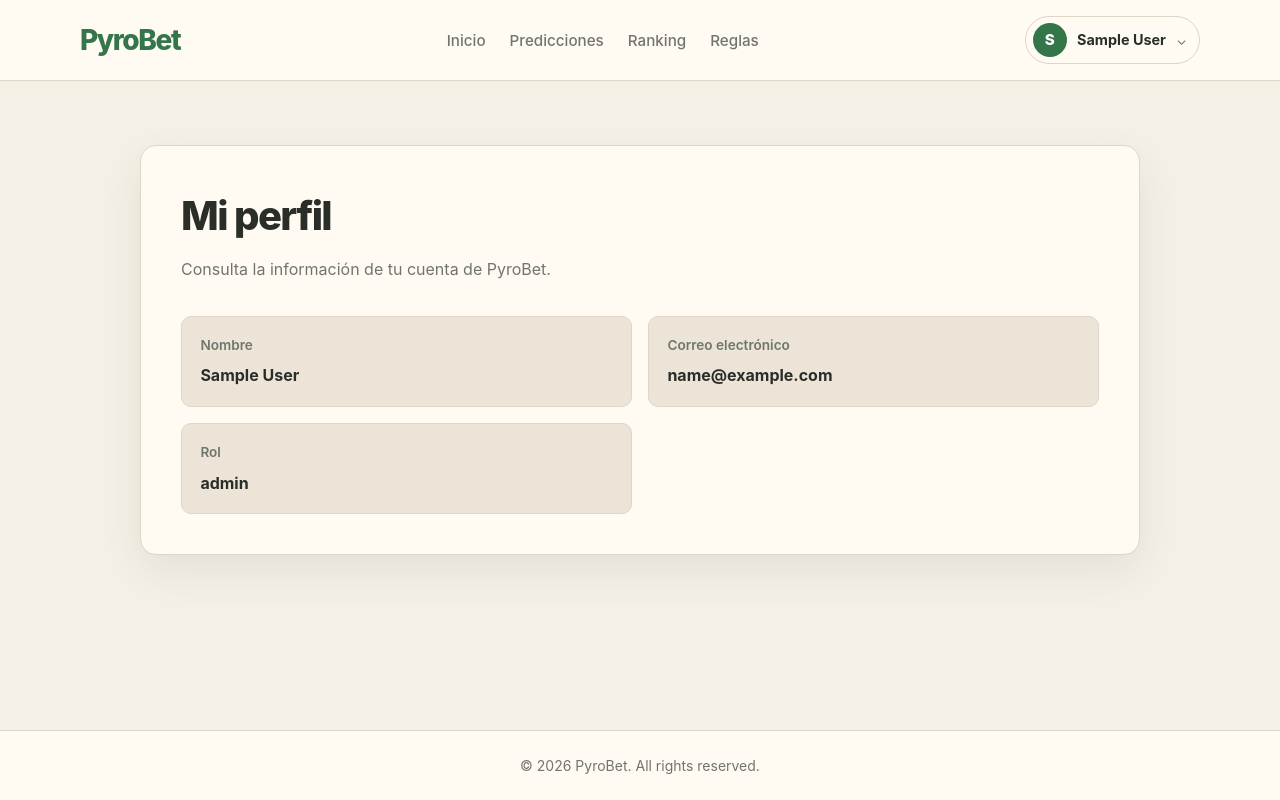
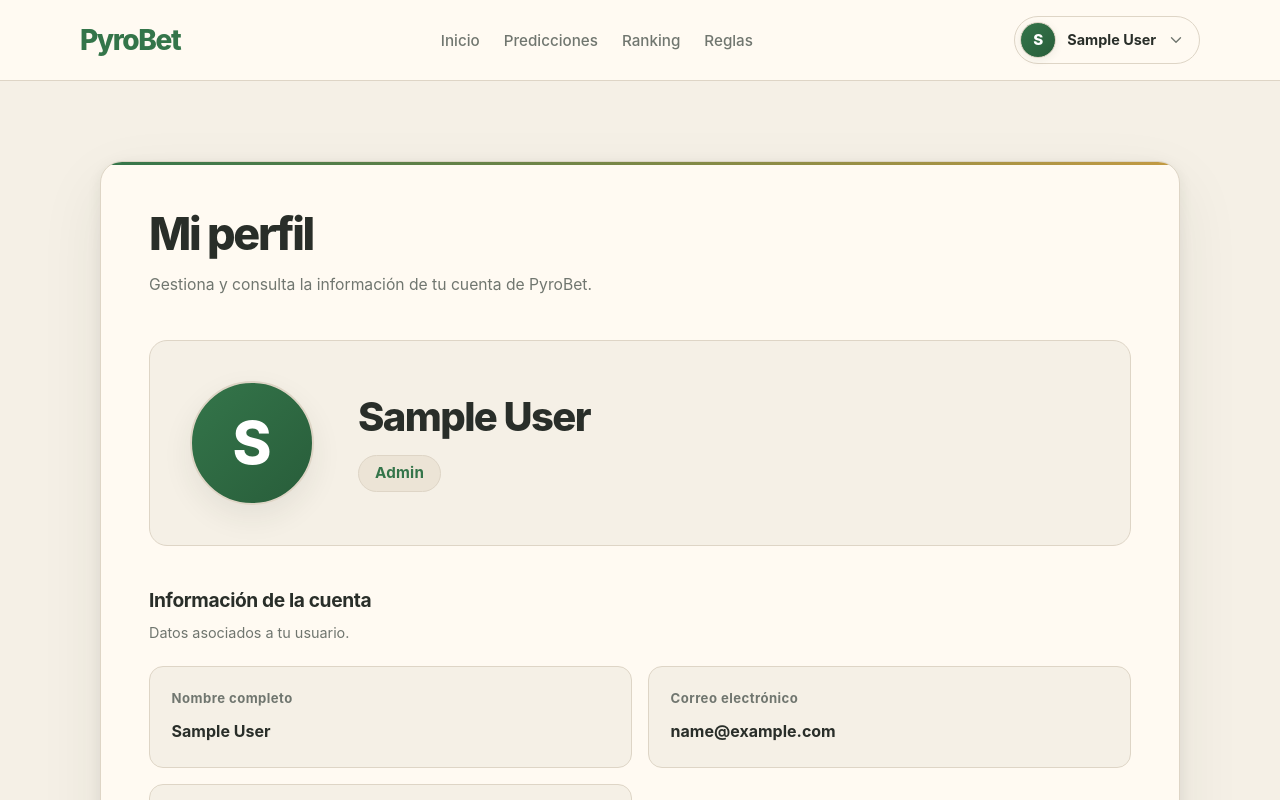
Before and after one commit to DylanGoncalvesDev/pyrobet-frontend, a React (Vite) app: page /profile in a window 1280 px wide. Shown: the top 800 px of the page. Built offline with nearby package versions, Linux system fonts and the light colour scheme; no server answers; sample sign-in values are in the browser's storage.

Commit message:
style(profile): refine profile layout and chevron icon

```diff
--- a/src/App.css
+++ b/src/App.css
@@ -20,6 +20,9 @@ body {
 .site-header {
     background-color: var(--surface-color);
     border-bottom: 1px solid var(--border-color);
+    position: relative;
+    z-index: 1000;
+    overflow: visible;
 }
 
 .header-container {
@@ -31,6 +34,7 @@ body {
     align-items: center;
     justify-content: space-between;
     gap: 1.5rem;
+    overflow: visible;
 }
 
 .brand-name {
--- a/src/components/UserProfileMenu.css
+++ b/src/components/UserProfileMenu.css
@@ -1,14 +1,17 @@
 .profile-menu {
     position: relative;
+    z-index: 1001;
+    display: flex;
+    align-items: center;
 }
 
 .profile-menu__trigger {
     display: inline-flex;
     align-items: center;
-    gap: 0.65rem;
-    min-height: 44px;
-    max-width: 240px;
-    padding: 0.35rem 0.75rem 0.35rem 0.4rem;
+    gap: 0.7rem;
+    min-height: 46px;
+    max-width: 250px;
+    padding: 0.3rem 0.85rem 0.3rem 0.35rem;
     background-color: var(--surface-color);
     color: var(--text-color);
     border: 1px solid var(--border-color);
@@ -16,12 +19,15 @@
     font: inherit;
     cursor: pointer;
     transition:
-        background-color 0.2s ease,
-        border-color 0.2s ease;
+        background-color 180ms ease,
+        border-color 180ms ease,
+        box-shadow 180ms ease;
 }
 
 .profile-menu__trigger:hover {
     background-color: var(--surface-secondary);
+    border-color: var(--accent-color);
+    box-shadow: 0 4px 14px var(--shadow-color);
 }
 
 .profile-menu__trigger:focus-visible {
@@ -29,20 +35,32 @@
     outline-offset: 3px;
 }
 
-.profile-menu__avatar {
+.profile-menu__avatar,
+.profile-menu__identity-avatar {
     display: grid;
     flex-shrink: 0;
     place-items: center;
-    width: 34px;
-    height: 34px;
-    background-color: var(--accent-color);
+    aspect-ratio: 1;
+    background: linear-gradient(
+        135deg,
+        var(--accent-color),
+        var(--accent-hover-color)
+    );
     color: var(--accent-contrast-color);
+    border: 1px solid var(--border-color);
     border-radius: 50%;
+    font-weight: 800;
+    line-height: 1;
+}
+
+.profile-menu__avatar {
+    width: 36px;
     font-size: 0.95rem;
-    font-weight: 800;
+    box-shadow: 0 2px 8px var(--shadow-color);
 }
 
 .profile-menu__name {
+    max-width: 150px;
     overflow: hidden;
     color: var(--text-color);
     font-size: 0.9rem;
@@ -52,86 +70,155 @@
 }
 
 .profile-menu__chevron {
+    display: grid;
     flex-shrink: 0;
+    place-items: center;
     color: var(--muted-text-color);
-    font-size: 0.85rem;
+}
+
+.profile-menu__chevron svg {
+    display: block;
+    transition:
+    transform 220ms ease,
+    color 180ms ease;
+}
+
+.profile-menu__trigger[aria-expanded="true"] .profile-menu__chevron svg {
+    color: var(--accent-color);
+    transform: rotate(180deg);
 }
 
 .profile-menu__dropdown {
     position: absolute;
-    z-index: 1000;
-    top: calc(100% + 0.65rem);
+    z-index: 1100;
+    top: calc(100% + 0.75rem);
     right: 0;
-    width: min(290px, calc(100vw - 2rem));
-    padding: 0.5rem;
+    width: min(320px, calc(100vw - 2rem));
+    padding: 0.55rem;
     background-color: var(--surface-color);
+    color: var(--text-color);
     border: 1px solid var(--border-color);
-    border-radius: 12px;
-    box-shadow: 0 16px 40px var(--shadow-color);
+    border-radius: 18px;
+    box-shadow:
+        0 24px 60px var(--shadow-color),
+        0 4px 14px var(--shadow-color);
+    opacity: 0;
+    visibility: hidden;
+    pointer-events: none;
+    transform: translateY(-8px) scale(0.985);
+    transform-origin: top right;
+    transition:
+        opacity 180ms ease,
+        transform 180ms ease,
+        visibility 0s linear 180ms;
 }
 
-.profile-menu__dropdown[hidden] {
-    display: none;
+.profile-menu__dropdown.is-open {
+    opacity: 1;
+    visibility: visible;
+    pointer-events: auto;
+    transform: translateY(0) scale(1);
+    transition:
+        opacity 180ms ease,
+        transform 180ms ease,
+        visibility 0s linear 0s;
 }
 
 .profile-menu__identity {
+    display: grid;
+    grid-template-columns: 48px minmax(0, 1fr);
+    align-items: center;
+    gap: 0.85rem;
+    padding: 1rem;
+    background-color: var(--surface-secondary);
+    border: 1px solid var(--border-color);
+    border-radius: 13px;
+}
+
+.profile-menu__identity-avatar {
+    width: 48px;
+    font-size: 1.2rem;
+    box-shadow: 0 4px 12px var(--shadow-color);
+}
+
+.profile-menu__identity-details {
     display: flex;
+    min-width: 0;
     flex-direction: column;
-    gap: 0.3rem;
-    padding: 0.85rem;
+    align-items: flex-start;
+    gap: 0.35rem;
 }
 
 .profile-menu__identity-name {
+    max-width: 100%;
     color: var(--text-color);
-    font-size: 0.95rem;
-    font-weight: 700;
+    font-size: 0.98rem;
+    font-weight: 750;
+    overflow-wrap: anywhere;
 }
 
 .profile-menu__identity-email {
+    max-width: 100%;
+    color: var(--muted-text-color);
+    font-size: 0.82rem;
+    line-height: 1.5;
     overflow-wrap: anywhere;
-    color: var(--muted-text-color);
-    font-size: 0.85rem;
 }
 
 .profile-menu__identity-role {
-    align-self: flex-start;
-    margin-top: 0.25rem;
-    padding: 0.2rem 0.5rem;
-    background-color: var(--surface-secondary);
-    color: var(--muted-text-color);
+    display: inline-flex;
+    align-items: center;
+    margin-top: 0.15rem;
+    padding: 0.25rem 0.6rem;
+    background-color: var(--surface-color);
+    color: var(--accent-color);
+    border: 1px solid var(--border-color);
     border-radius: 999px;
-    font-size: 0.75rem;
-    font-weight: 600;
+    font-size: 0.72rem;
+    font-weight: 750;
     text-transform: capitalize;
 }
 
 .profile-menu__divider {
     height: 1px;
-    margin: 0.25rem 0.5rem;
+    margin: 0.65rem 0.5rem;
     background-color: var(--border-color);
+}
+
+.profile-menu__actions {
+    display: flex;
+    flex-direction: column;
+    gap: 0.25rem;
 }
 
 .profile-menu__item {
     display: flex;
     align-items: center;
+    justify-content: space-between;
+    gap: 1rem;
     width: 100%;
-    min-height: 42px;
-    padding: 0.7rem 0.85rem;
+    min-height: 46px;
+    padding: 0.75rem 0.9rem;
     background-color: transparent;
     color: var(--text-color);
-    border: none;
-    border-radius: 8px;
+    border: 1px solid transparent;
+    border-radius: 10px;
     font: inherit;
     font-size: 0.9rem;
+    font-weight: 600;
+    line-height: 1.4;
     text-align: left;
     text-decoration: none;
     cursor: pointer;
-    transition: background-color 0.2s ease;
+    transition:
+        background-color 160ms ease,
+        color 160ms ease,
+        border-color 160ms ease;
 }
 
-.profile-menu__item:hover,
-.profile-menu__item:focus-visible {
+.profile-menu__item:hover {
     background-color: var(--surface-secondary);
+    color: var(--accent-color);
 }
 
 .profile-menu__item:focus-visible {
@@ -143,12 +230,49 @@
     color: var(--secondary-color);
 }
 
+.profile-menu__item--danger:hover {
+    background-color: var(--surface-secondary);
+    color: var(--secondary-color);
+    border-color: var(--border-color);
+}
+
+.profile-menu__item-arrow {
+    flex-shrink: 0;
+    color: var(--muted-text-color);
+    font-size: 1rem;
+    opacity: 0.75;
+    transition:
+        color 160ms ease,
+        transform 160ms ease;
+}
+
+.profile-menu__item:hover .profile-menu__item-arrow {
+    color: currentColor;
+    transform: translate(2px, -2px);
+}
+
 @media (max-width: 480px) {
     .profile-menu__trigger {
-        max-width: 190px;
+        max-width: 200px;
     }
 
     .profile-menu__name {
         max-width: 105px;
     }
+
+    .profile-menu__dropdown {
+        width: min(300px, calc(100vw - 1.5rem));
+    }
 }
+
+@media (prefers-reduced-motion: reduce) {
+    .profile-menu__trigger,
+    .profile-menu__chevron svg {
+        transition: none;
+    }
+    .profile-menu__dropdown,
+    .profile-menu__item,
+    .profile-menu__item-arrow {
+        transition: none;
+    }
+}
--- a/src/components/UserProfileMenu.jsx
+++ b/src/components/UserProfileMenu.jsx
@@ -41,8 +41,8 @@ function UserProfileMenu() {
     }, [isOpen]);
 
     function handleLogout() {
+        setIsOpen(false);
         logout();
-        setIsOpen(false);
         navigate('/', { replace: true });
     }
 
@@ -66,16 +66,36 @@ function UserProfileMenu() {
                 </span>
 
                 <span className="profile-menu__chevron" aria-hidden="true">
-                    {isOpen ? '⌃' : '⌄'}
+                    <svg
+                       width="18"
+                       height="18"
+                       viewBox="0 0 24 24"
+                       fill="none"
+                       focusable="false"
+                    >
+                      <path
+                        d="m6 9 6 6 6-6"
+                        stroke="currentColor"
+                        strokeWidth="1.8"
+                        strokeLinecap="round"
+                        strokeLinejoin="round"
+                      />
+                    </svg>
                 </span>
             </button>
 
             <div
                 id="profile-menu-dropdown"
-                className="profile-menu__dropdown"
-                hidden={!isOpen}
+                className={`profile-menu__dropdown ${isOpen ? 'is-open' : ''}`}
+                aria-hidden={!isOpen}
+                inert={!isOpen}
             >
                 <div className="profile-menu__identity">
+                    <span className="profile-menu__identity-avatar" aria-hidden="true">
+                        {avatarLetter}
+                    </span>
+
+                    <div className="profile-menu__identity-details">
                         <span className="profile-menu__identity-name">
                             {displayName}
                         </span>
@@ -90,15 +110,18 @@ function UserProfileMenu() {
                             </span>
                         )}
                     </div>
+                </div>
 
                 <div className="profile-menu__divider" />
 
+                <nav className="profile-menu__actions" aria-label="Opciones de usuario">
                     <Link
                         to="/profile"
                         className="profile-menu__item"
                         onClick={() => setIsOpen(false)}
                     >
-                    Mi perfil
+                        <span>Mi perfil</span>
+                        <span className="profile-menu__item-arrow" aria-hidden="true">↗</span>
                     </Link>
 
                     <button
@@ -106,8 +129,10 @@ function UserProfileMenu() {
                         className="profile-menu__item profile-menu__item--danger"
                         onClick={handleLogout}
                     >
-                    Cerrar sesión
+                        <span>Cerrar sesión</span>
+                        <span className="profile-menu__item-arrow" aria-hidden="true">↗</span>
                     </button>
+                </nav>
             </div>
         </div>
     );
--- a/src/features/profile/ProfilePage.css
+++ b/src/features/profile/ProfilePage.css
@@ -1,32 +1,145 @@
 .profile-page {
     flex: 1;
-    width: min(1000px, calc(100% - 2rem));
+    width: min(1080px, calc(100% - 2rem));
     margin-inline: auto;
-    padding: clamp(2rem, 6vw, 4rem) 0;
+    padding: clamp(2.5rem, 7vw, 5rem) 0;
 }
 
 .profile-card {
-    padding: clamp(1.5rem, 4vw, 2.5rem);
+    position: relative;
+    overflow: hidden;
+    padding: clamp(1.5rem, 5vw, 3rem);
     background-color: var(--surface-color);
     color: var(--text-color);
     border: 1px solid var(--border-color);
-    border-radius: 16px;
-    box-shadow: 0 16px 40px var(--shadow-color);
+    border-radius: 22px;
+    box-shadow:
+        0 24px 65px var(--shadow-color),
+        0 4px 14px var(--shadow-color);
+}
+
+.profile-card::before {
+    position: absolute;
+    top: 0;
+    right: 0;
+    left: 0;
+    height: 3px;
+    background: linear-gradient(
+        90deg,
+        var(--accent-color),
+        var(--gold-color)
+    );
+    content: "";
 }
 
 .profile-card__header {
-    margin-bottom: 2rem;
+    margin-bottom: 2.5rem;
+}
+
+.profile-card__eyebrow {
+    display: inline-block;
+    margin-bottom: 0.85rem;
+    color: var(--accent-color);
+    font-size: 0.74rem;
+    font-weight: 800;
+    letter-spacing: 0.13em;
 }
 
 .profile-card__title {
-    margin-bottom: 0.65rem;
-    font-size: clamp(1.8rem, 5vw, 2.5rem);
-    font-weight: 800;
-    letter-spacing: -0.04em;
+    margin: 0 0 0.75rem;
+    color: var(--text-color);
+    font-size: clamp(2rem, 5vw, 2.8rem);
+    font-weight: 850;
+    line-height: 1.1;
+    letter-spacing: -0.05em;
 }
 
 .profile-card__description {
+    max-width: 650px;
     color: var(--muted-text-color);
+    font-size: 0.98rem;
+    line-height: 1.8;
+}
+
+.profile-hero {
+    display: flex;
+    align-items: center;
+    gap: clamp(1.5rem, 4vw, 2.75rem);
+    padding: clamp(1.5rem, 4vw, 2.5rem);
+    margin-bottom: 2.5rem;
+    background-color: var(--bg-color);
+    border: 1px solid var(--border-color);
+    border-radius: 18px;
+}
+
+.profile-hero__avatar {
+    display: grid;
+    flex: 0 0 clamp(88px, 12vw, 124px);
+    place-items: center;
+    width: clamp(88px, 12vw, 124px);
+    aspect-ratio: 1;
+    background: linear-gradient(
+        135deg,
+        var(--accent-color),
+        var(--accent-hover-color)
+    );
+    color: var(--accent-contrast-color);
+    border: 2px solid var(--border-color);
+    border-radius: 50%;
+    font-size: clamp(2.5rem, 6vw, 3.7rem);
+    font-weight: 850;
+    line-height: 1;
+    box-shadow: 0 12px 30px var(--shadow-color);
+}
+
+.profile-hero__content {
+    display: flex;
+    min-width: 0;
+    flex-direction: column;
+    align-items: flex-start;
+    gap: 0.85rem;
+}
+
+.profile-hero__name {
+    margin: 0;
+    color: var(--text-color);
+    font-size: clamp(1.7rem, 4vw, 2.5rem);
+    font-weight: 800;
+    line-height: 1.2;
+    letter-spacing: -0.04em;
+    overflow-wrap: anywhere;
+}
+
+.profile-hero__role {
+    display: inline-flex;
+    align-items: center;
+    min-height: 36px;
+    padding: 0.4rem 1rem;
+    background-color: var(--surface-secondary);
+    color: var(--accent-color);
+    border: 1px solid var(--border-color);
+    border-radius: 999px;
+    font-size: 0.95rem;
+    font-weight: 750;
+    letter-spacing: 0.015em;
+}
+
+.profile-information__heading {
+    margin-bottom: 1.25rem;
+}
+
+.profile-information__heading h2 {
+    margin: 0 0 0.45rem;
+    color: var(--text-color);
+    font-size: 1.2rem;
+    font-weight: 750;
+    letter-spacing: -0.02em;
+}
+
+.profile-information__heading p {
+    margin: 0;
+    color: var(--muted-text-color);
+    font-size: 0.9rem;
     line-height: 1.7;
 }
 
@@ -39,17 +152,30 @@
 
 .profile-details__item {
     min-width: 0;
-    padding: 1.15rem;
+    padding: 1.35rem;
+    background-color: var(--bg-color);
+    border: 1px solid var(--border-color);
+    border-radius: 14px;
+    transition:
+        background-color 180ms ease,
+        border-color 180ms ease,
+        transform 180ms ease,
+        box-shadow 180ms ease;
+}
+
+.profile-details__item:hover {
     background-color: var(--surface-secondary);
-    border: 1px solid var(--border-color);
-    border-radius: 10px;
+    border-color: var(--accent-color);
+    box-shadow: 0 8px 22px var(--shadow-color);
+    transform: translateY(-2px);
 }
 
 .profile-details__item dt {
-    margin-bottom: 0.5rem;
+    margin-bottom: 0.7rem;
     color: var(--muted-text-color);
-    font-size: 0.85rem;
-    font-weight: 600;
+    font-size: 0.82rem;
+    font-weight: 700;
+    letter-spacing: 0.035em;
 }
 
 .profile-details__item dd {
@@ -57,11 +183,52 @@
     overflow-wrap: anywhere;
     color: var(--text-color);
     font-size: 1rem;
-    font-weight: 650;
+    font-weight: 700;
+    line-height: 1.6;
 }
 
-@media (max-width: 600px) {
+@media (max-width: 620px) {
+    .profile-page {
+        width: calc(100% - 1.5rem);
+        padding: 2rem 0;
+    }
+
+    .profile-card {
+        padding: 1.35rem;
+        border-radius: 17px;
+    }
+
+    .profile-card__header {
+        margin-bottom: 1.75rem;
+    }
+
+    .profile-hero {
+        flex-direction: column;
+        align-items: center;
+        padding: 1.5rem 1rem;
+        margin-bottom: 2rem;
+        text-align: center;
+    }
+
+    .profile-hero__content {
+        align-items: center;
+    }
+
+    .profile-hero__name {
+        font-size: 1.8rem;
+    }
+
     .profile-details {
         grid-template-columns: minmax(0, 1fr);
     }
+
+    .profile-details__item {
+        padding: 1.1rem;
+    }
 }
+
+@media (prefers-reduced-motion: reduce) {
+    .profile-details__item {
+        transition: none;
+    }
+}
--- a/src/features/profile/ProfilePage.jsx
+++ b/src/features/profile/ProfilePage.jsx
@@ -3,6 +3,14 @@ import './ProfilePage.css';
 
 function ProfilePage() {
     const { user, role } = useAuth();
+
+    const displayName = user?.name?.trim() || 'Usuario';
+
+    const displayRole = role
+        ? role.charAt(0).toUpperCase() + role.slice(1).toLowerCase()
+        : 'User';
+
+    const avatarLetter = displayName.charAt(0).toUpperCase();
 
     return (
         <main className="profile-page">
@@ -13,13 +21,43 @@ function ProfilePage() {
                     </h1>
 
                     <p className="profile-card__description">
-                        Consulta la información de tu cuenta de PyroBet.
+                        Gestiona y consulta la información de tu cuenta de PyroBet.
                     </p>
                 </header>
 
+                <section className="profile-hero" aria-label="Identidad del usuario">
+                    <div className="profile-hero__avatar" aria-hidden="true">
+                        {avatarLetter}
+                    </div>
+
+                    <div className="profile-hero__content">
+                        <h2 className="profile-hero__name">
+                            {displayName}
+                        </h2>
+
+                        <span className="profile-hero__role">
+                            {displayRole}
+                        </span>
+                    </div>
+                </section>
+
+                <section
+                    className="profile-information"
+                    aria-labelledby="profile-information-title"
+                >
+                    <div className="profile-information__heading">
+                        <h2 id="profile-information-title">
+                            Información de la cuenta
+                        </h2>
+
+                        <p>
+                            Datos asociados a tu usuario.
+                        </p>
+                    </div>
+
                     <dl className="profile-details">
                         <div className="profile-details__item">
-                        <dt>Nombre</dt>
+                            <dt>Nombre completo</dt>
                             <dd>{user?.name || 'No disponible'}</dd>
                         </div>
 
@@ -29,10 +67,11 @@ function ProfilePage() {
                         </div>
 
                         <div className="profile-details__item">
-                        <dt>Rol</dt>
-                        <dd>{role || 'No disponible'}</dd>
+                            <dt>Rol de usuario</dt>
+                            <dd>{displayRole}</dd>
                         </div>
                     </dl>
+                </section>
             </section>
         </main>
     );
```
Lines whose indentation alone changed are shown as unchanged.
